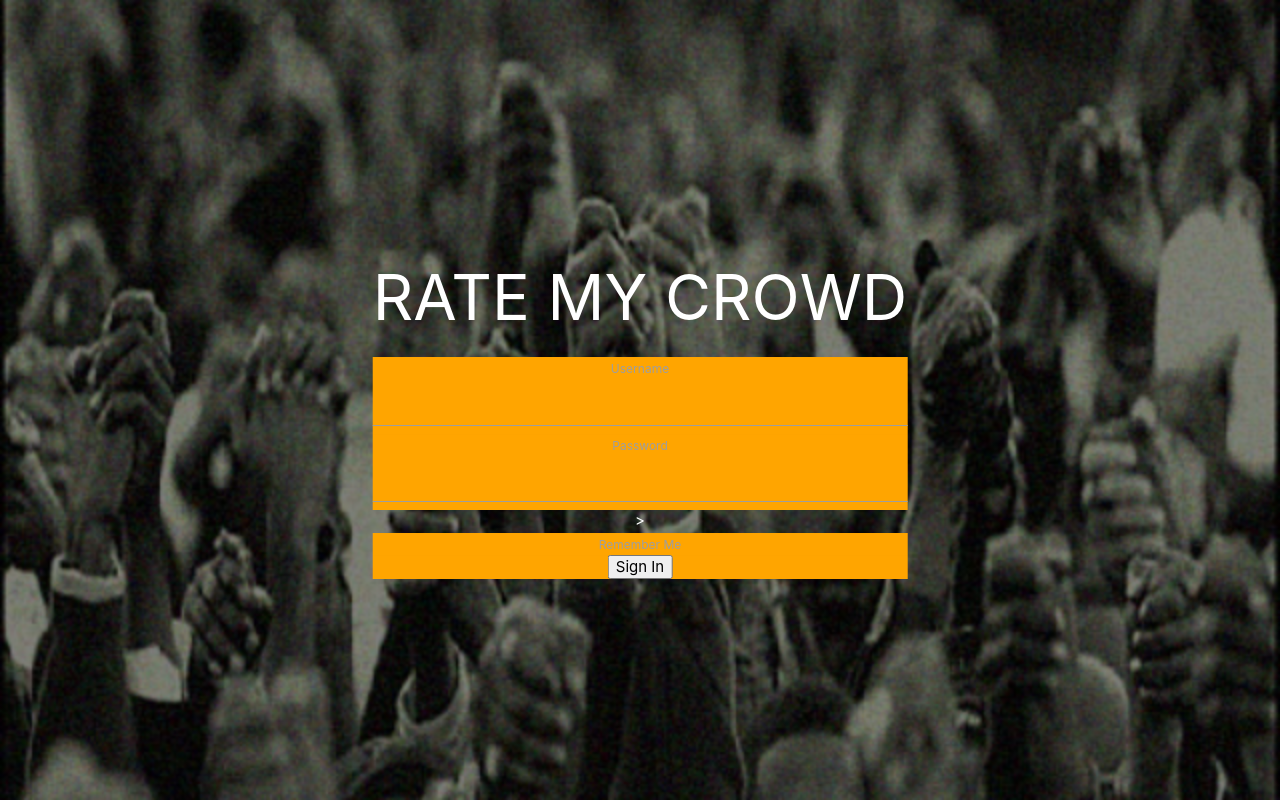
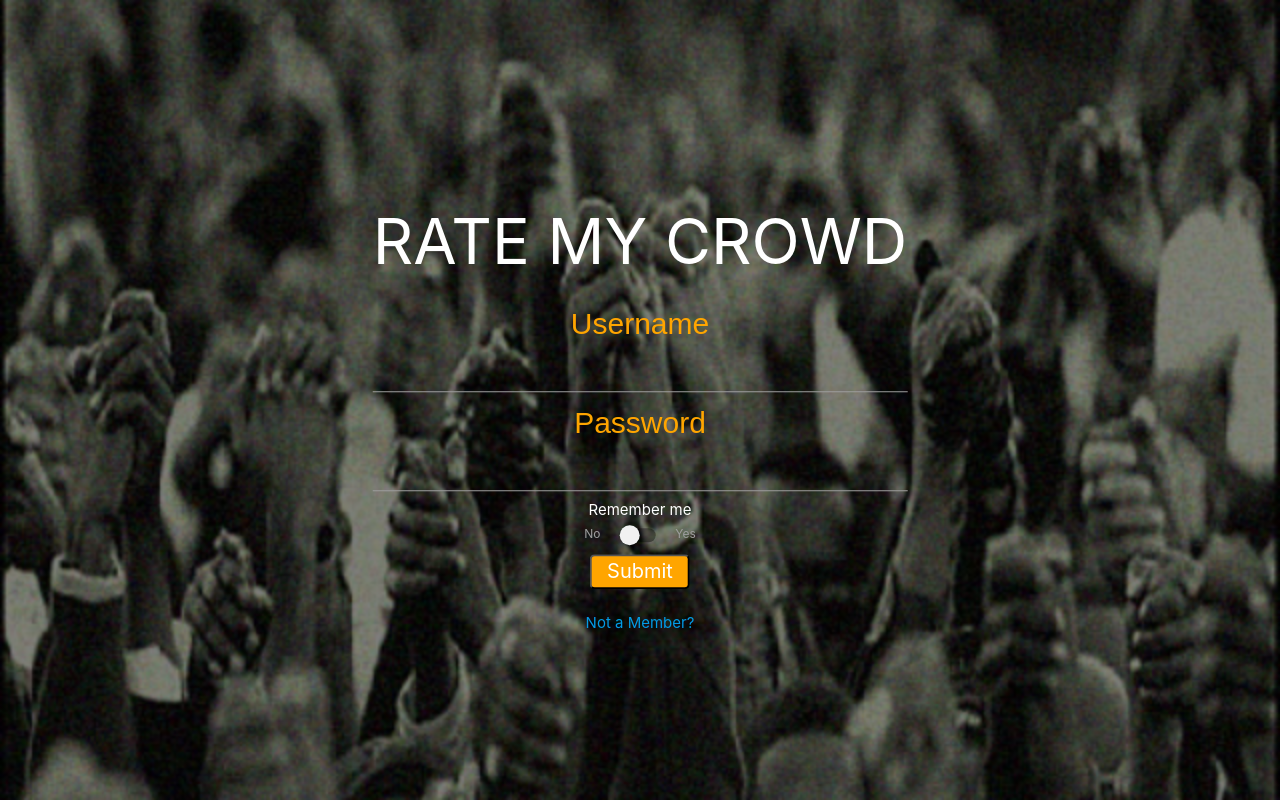
Before and after one commit to tidders2000/rmc, a Flask app: page / in a window 1280 px wide. Run offline with Flask 2, Linux system fonts and the light colour scheme.

Commit message:
styled login page

```diff
--- a/static/css/style.css
+++ b/static/css/style.css
@@ -48,8 +48,28 @@ nav {
 
 /*............. login..............   */
 
+.input-text label{
+    font-family: sans-serif;
+    font-size: 30px;
+    color:orange;
+}
 
-.form{
+.input-text input{
+    color:white;
+}
+
+.button{
     background-color: orange;
-    color: white;
+    width:100px;
+    height:35px;
+    color:white;
+    font-size: 20px;
+    border-radius:5px;
+    margin-top:10px;
+
 }
+
+.button:hover{
+    background-color: white;
+    color:orange;
+}
--- a/templates/index.html
+++ b/templates/index.html
@@ -14,21 +14,34 @@
   <div class="hero-text">
     <h1>RATE MY CROWD</h1>
 
-                     <form action="" method="post" novalidate>
+                     <form action="" method="post">
                 {{ form.hidden_tag() }}
 
-                <div class="col s8 offset s1 form">
+                <div class="input-text">
                     {{ form.username.label }}<br> {{ form.username(size=32) }}
                 </div>
-                 <div class="col s8 offset s1 form">
+                 <div class="input-text">
                     {{ form.password.label }}<br> {{ form.password(size=32) }}
-                  </div>>
-                <div class="col s8 offset s8 form">
-                    {{ form.remember_me() }} {{ form.remember_me.label }}
+                  </div>
+
+                  <div class="switch">
+                        <span>Remember me</span><br>
+                    <label>
+
+                      No
+
+                      <input type="checkbox"id="remember_me"name="remember_me" >
+
+                      <span class="lever"></span>
+                      Yes
+                    </label>
+                  </div>
+
+                <div class="input-submit">
+                    <input type="submit" value="Submit" class="button"></div><br>
+                 <a href="">Not a Member?</a>
                 </div>
-                <div class="col s8 offset s8 form">
-                    {{ form.submit() }}
-                </div>
+
             </form>
 
   </div>
```
